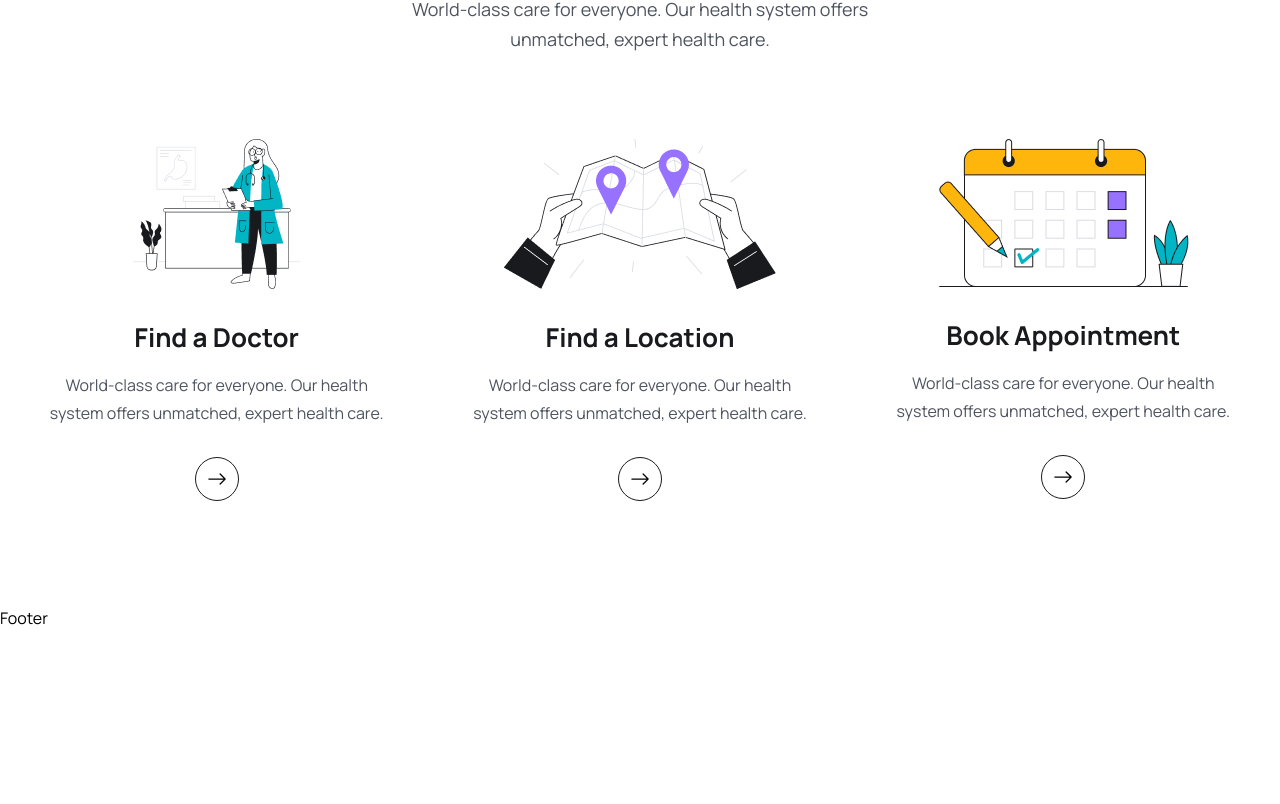
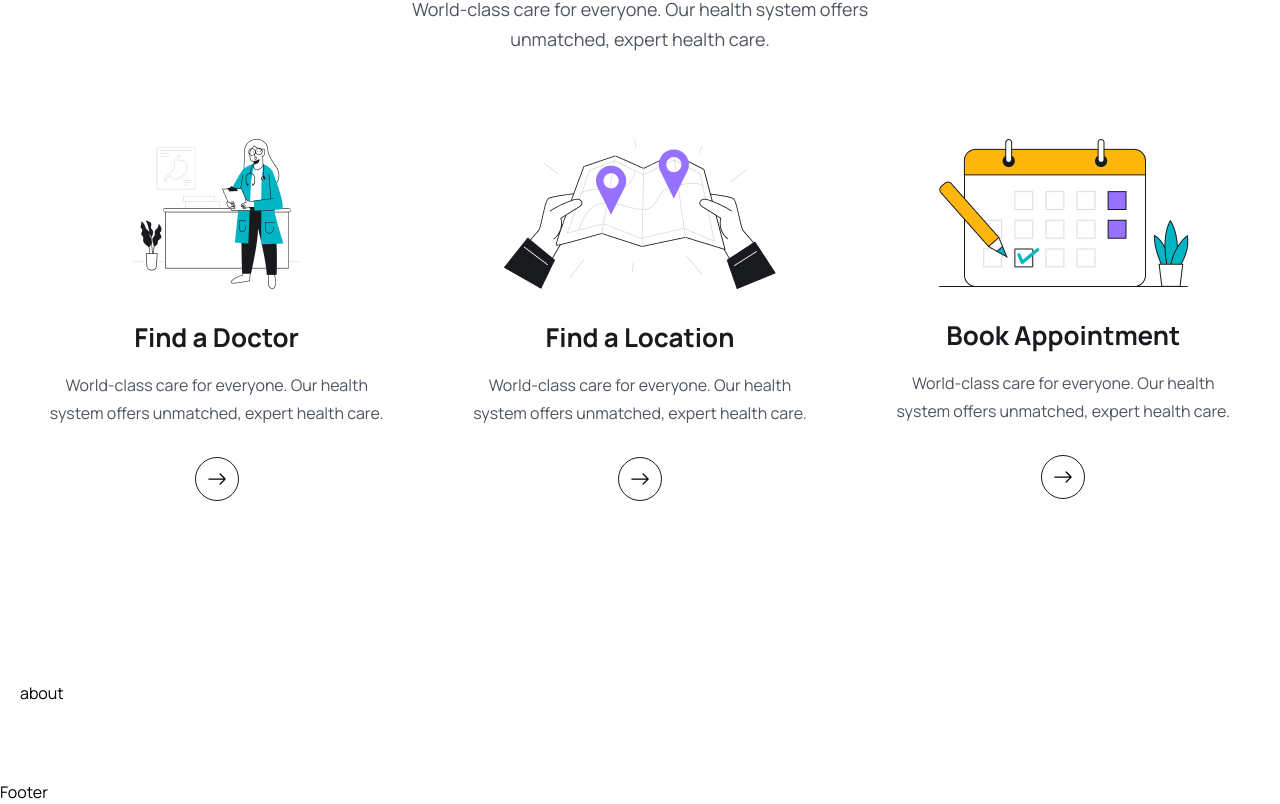
Before and after one commit to programmernizam/medicare, a React (Vite) app: page / in a window 1280 px wide. Shown: the part 1048-1852 px from the top of the page. Before the commit the page ends 1678 px from the top, so only its background shows below. Built offline with nearby package versions, Linux system fonts and the light colour scheme.

Commit message:
Make about component

```diff
--- /dev/null
+++ b/src/components/About/About.jsx
@@ -0,0 +1,11 @@
+const About = () => {
+    return (
+        <section>
+            <div className="container">
+                about
+            </div>
+        </section>
+    );
+};
+
+export default About;
--- a/src/pages/Home/AboutSection.jsx
+++ /dev/null
@@ -1,9 +0,0 @@
-const AboutSection = () => {
-    return (
-        <div>
-
-        </div>
-    );
-};
-
-export default AboutSection;
--- a/src/pages/Home/Home.jsx
+++ b/src/pages/Home/Home.jsx
@@ -1,4 +1,4 @@
-import AboutSection from "./AboutSection";
+import About from "../../components/About/About";
 import Hero from "./Hero";
 import HowItWork from "./HowItWork";
 
@@ -7,7 +7,7 @@ const Home = () => {
     <div>
       <Hero />
       <HowItWork />
-      <AboutSection />
+      <About />
     </div>
   );
 };
```
